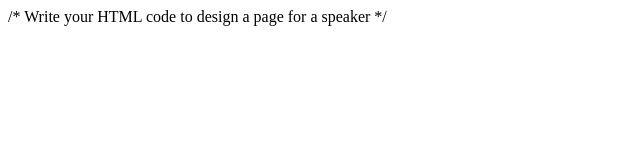
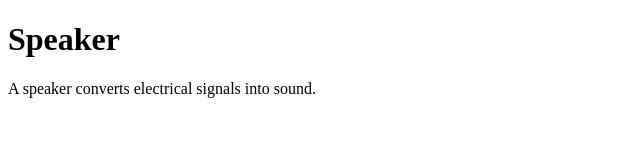
Before and after one commit to sthamarai524-dot/program1, a website: page index.html in a window 1280 px wide. Shown: the whole page, without its empty margins (0-640 px from the left). Drawn offline with Linux system fonts and the light colour scheme.

Commit message:
Create HTML page for speaker with title and content
Added basic HTML structure for a speaker page with a title and description.

```diff
--- a/index.html
+++ b/index.html
@@ -1,6 +1,21 @@
 <!DOCTYPE html>
-<html lang="en">
 
-/* Write your HTML code to design a page for a speaker */
+<html>
+
+<head>
+
+<title>Speaker</title>
+
+</head>
+
+<body>
+
+<h1>Speaker</h1>
+
+<p>A speaker converts electrical signals
+
+into sound.</p>
+
+</body>
 
 </html>
```
